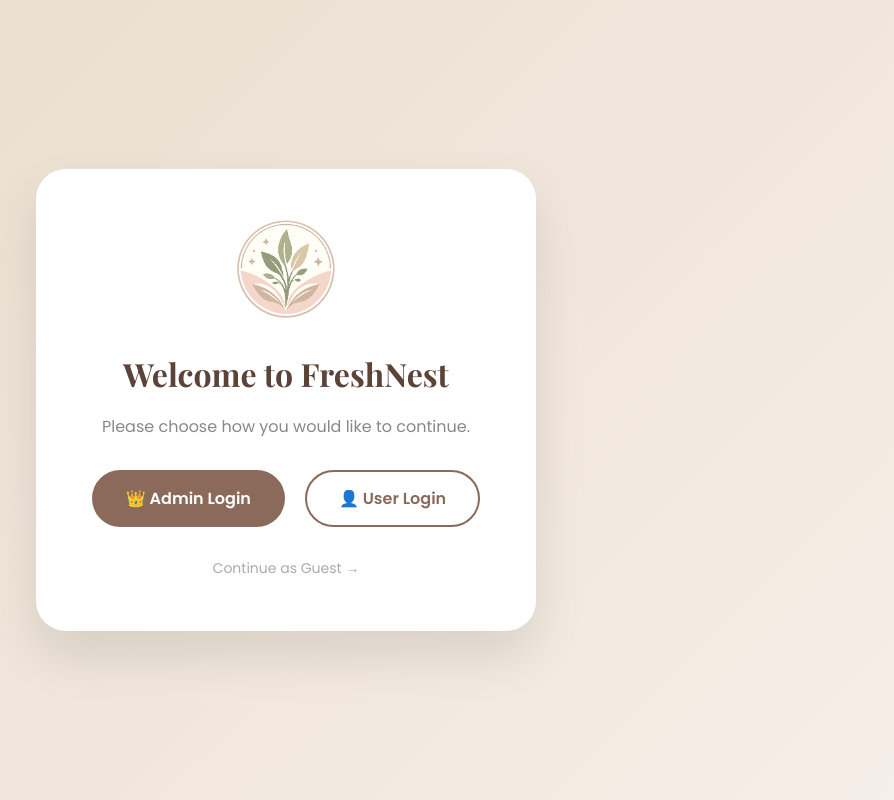
After one commit to superiorshipet/php_edit, a PHP site: page /php_edit/welcome.php in a window 1280 px wide. The commit adds this page. Shown: the whole page, without its empty margins (354-1248 px from the left). Run offline with PHP 8.4, Linux system fonts and the light colour scheme.

Commit message:
done the other edits

```diff
--- /dev/null
+++ b/test.php
@@ -0,0 +1 @@
+<?php echo "Hello FreshNest!"; ?>
--- /dev/null
+++ b/test_simple.php
@@ -0,0 +1,3 @@
+<?php
+echo "PHP is working!";
+?>
--- /dev/null
+++ b/welcome.php
@@ -0,0 +1,112 @@
+<?php
+session_start();
+?>
+
+<!DOCTYPE html>
+<html lang="en">
+<head>
+<meta charset="utf-8"/>
+<meta name="viewport" content="width=device-width, initial-scale=1.0"/>
+<title>Welcome - FreshNest</title>
+<link href="css/style.css" rel="stylesheet"/>
+<style>
+/* تنسيق إضافي للصفحة */
+.welcome-body {
+    background: linear-gradient(135deg, #E8DCCB 0%, #F6EEE8 100%);
+    min-height: 100vh;
+    display: flex;
+    align-items: center;
+    justify-content: center;
+}
+.welcome-page {
+    width: 100%;
+    padding: 20px;
+}
+.welcome-card {
+    background: white;
+    border-radius: 30px;
+    padding: 50px 40px;
+    text-align: center;
+    max-width: 500px;
+    margin: 0 auto;
+    box-shadow: 0 25px 50px rgba(0,0,0,0.1);
+}
+.welcome-logo {
+    width: 100px;
+    margin-bottom: 20px;
+}
+.welcome-title {
+    font-family: 'Playfair Display', serif;
+    font-size: 32px;
+    color: #5C4338;
+    margin-bottom: 15px;
+}
+.welcome-text {
+    color: #888;
+    margin-bottom: 30px;
+}
+.welcome-actions {
+    display: flex;
+    gap: 20px;
+    justify-content: center;
+    margin-bottom: 20px;
+    flex-wrap: wrap;
+}
+.welcome-btn {
+    padding: 14px 32px;
+    border-radius: 50px;
+    text-decoration: none;
+    font-weight: 600;
+    transition: all 0.3s;
+    display: inline-block;
+}
+.admin-btn {
+    background: #8B6A5B;
+    color: white;
+    border: 2px solid #8B6A5B;
+}
+.admin-btn:hover {
+    background: #5C4338;
+    transform: translateY(-3px);
+}
+.user-btn {
+    background: transparent;
+    color: #8B6A5B;
+    border: 2px solid #8B6A5B;
+}
+.user-btn:hover {
+    background: #8B6A5B;
+    color: white;
+    transform: translateY(-3px);
+}
+.guest-link {
+    display: inline-block;
+    color: #aaa;
+    text-decoration: none;
+    font-size: 14px;
+    margin-top: 10px;
+}
+.guest-link:hover {
+    color: #8B6A5B;
+}
+</style>
+</head>
+<body class="welcome-body">
+
+<div class="welcome-page">
+    <div class="welcome-card">
+        <img src="images/logo.png" alt="FreshNest Logo" class="welcome-logo"/>
+        <h1 class="welcome-title">Welcome to FreshNest</h1>
+        <p class="welcome-text">Please choose how you would like to continue.</p>
+
+        <div class="welcome-actions">
+            <a href="admin/login.php" class="welcome-btn admin-btn">👑 Admin Login</a>
+            <a href="login.php" class="welcome-btn user-btn">👤 User Login</a>
+        </div>
+
+        <a href="index.php" class="guest-link">Continue as Guest →</a>
+    </div>
+</div>
+
+</body>
+</html>
```
Also changed, not shown: admin/login.php (+66 -20 lines), splash.php (added, +26 -0 lines), test_index.php (added, +16 -0 lines), .htaccess (added).
